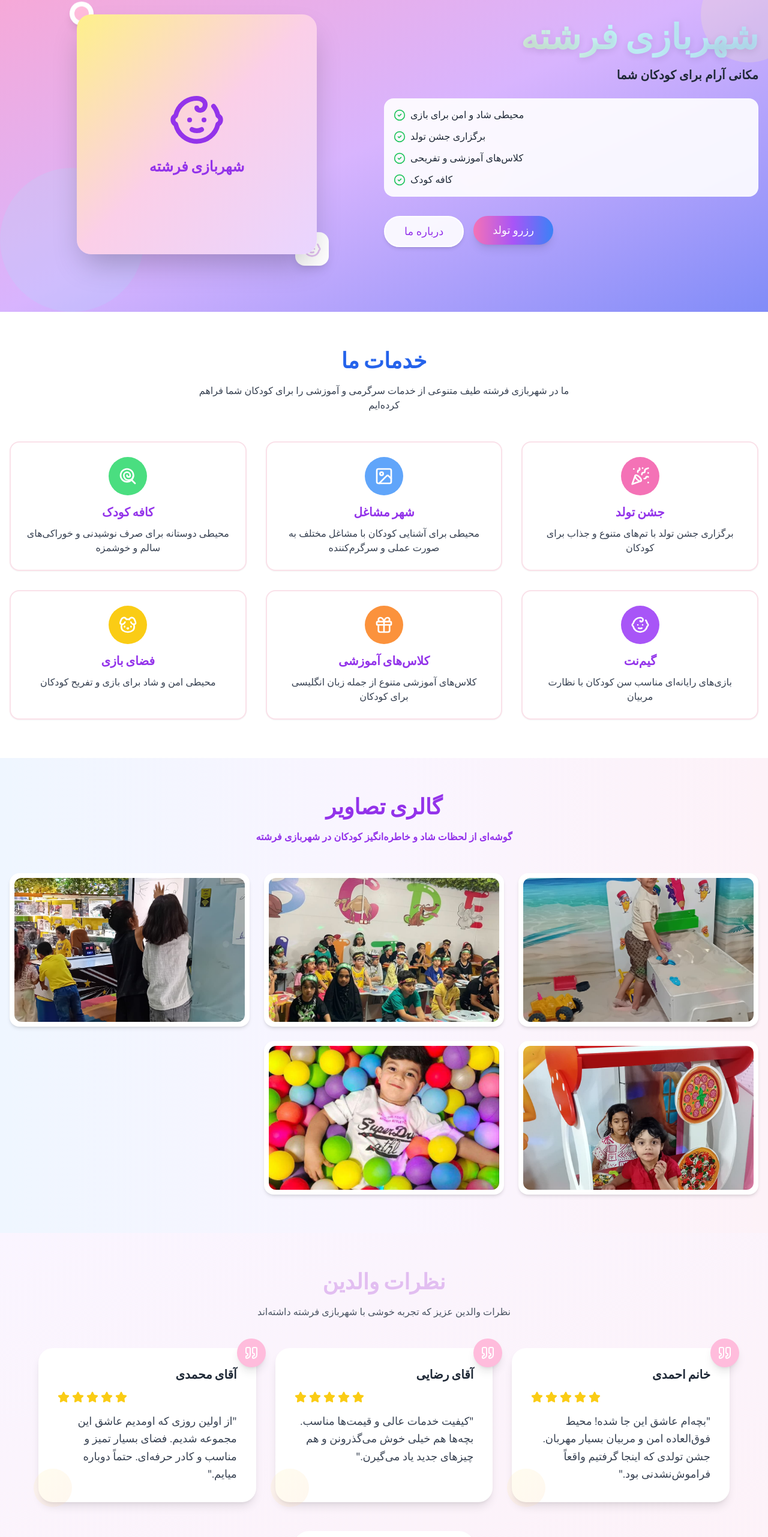
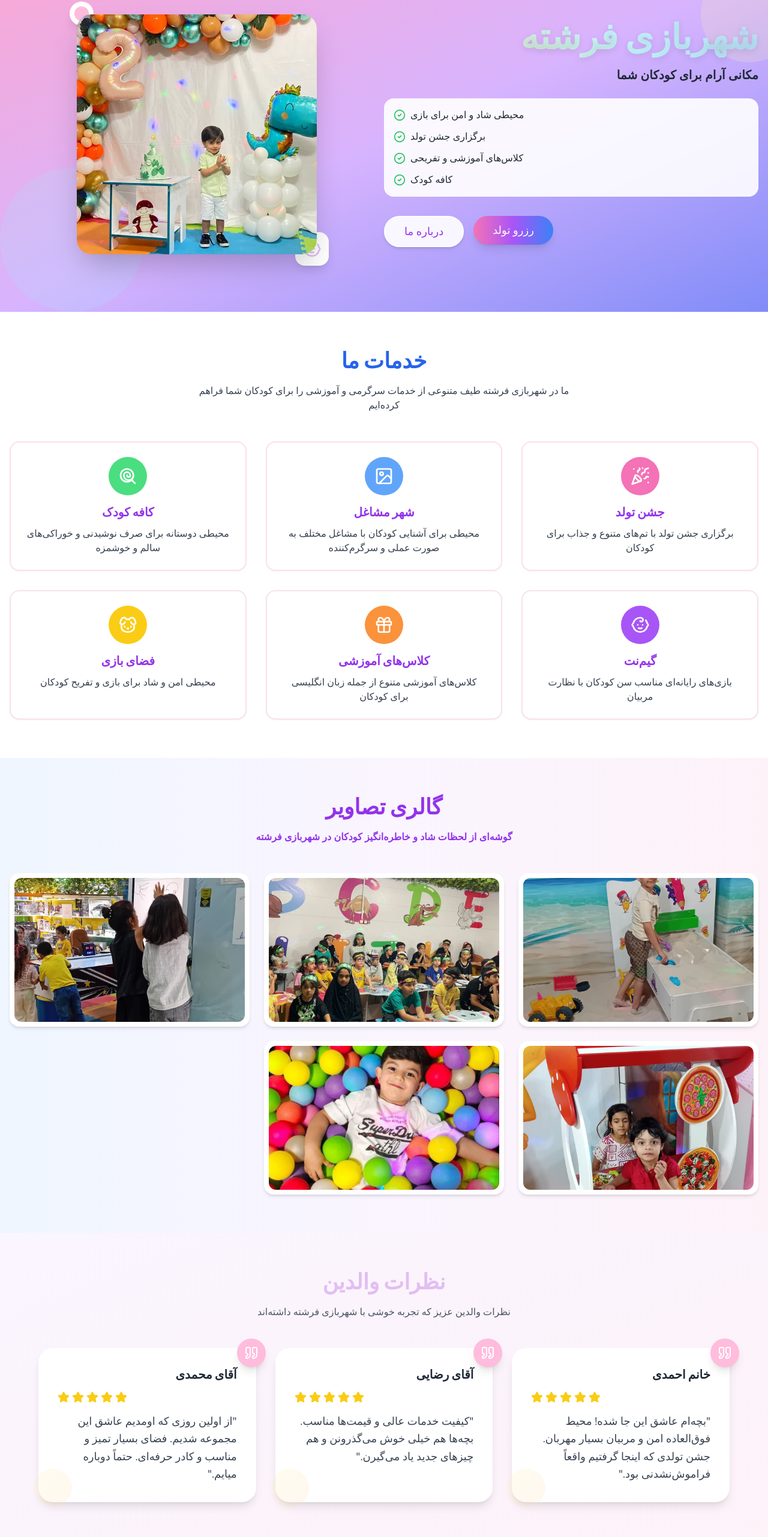
Before and after one commit to iRazavi/fereshteh-fun-world, a React (Vite) app: page / in a window 1280 px wide. Shown: the part 128-2691 px from the top of the page at 60% size. Built offline with nearby package versions, Linux system fonts and the light colour scheme.

Commit message:
Refactor: Update hero section and reviews
The hero section was updated to include the provided image. The "بیش از 300 نظر مثبت" text was removed from the parent reviews section. The `Hero.tsx` and `ParentReviews.tsx` files were modified.

```diff
--- a/src/components/Hero.tsx
+++ b/src/components/Hero.tsx
@@ -63,11 +63,12 @@ const Hero = () => {
         <div className="w-full md:w-1/2 flex justify-center order-1 md:order-2">
           <div className="relative w-72 h-72 md:w-[400px] md:h-[400px]">
             <div className="absolute inset-0 bg-gradient-to-br from-kid-pink via-kid-yellow to-kid-blue rounded-full opacity-30 animate-pulse"></div>
-            <div className="relative z-10 rounded-3xl h-full w-full shadow-2xl bg-gradient-to-br from-yellow-200 via-pink-200 to-purple-200 flex items-center justify-center">
-              <div className="text-center">
-                <Baby className="h-24 w-24 text-purple-600 mx-auto mb-4" />
-                <h3 className="text-2xl font-bold text-purple-600">شهربازی فرشته</h3>
-              </div>
+            <div className="relative z-10 rounded-3xl h-full w-full shadow-2xl overflow-hidden">
+              <img
+                src="/lovable-uploads/0ca6ef3a-fd8f-44b1-928c-fc826f3c0c99.png"
+                alt="جشن تولد در شهربازی فرشته"
+                className="w-full h-full object-cover"
+              />
             </div>
             <div className="absolute -bottom-5 -right-5 bg-white p-3 rounded-2xl shadow-lg floating">
               <Baby className="h-8 w-8 text-kid-purple" />
--- a/src/components/ParentReviews.tsx
+++ b/src/components/ParentReviews.tsx
@@ -65,15 +65,6 @@ const ParentReviews = () => {
             </div>
           ))}
         </div>
-
-        <div className="text-center mt-12">
-          <div className="inline-flex items-center gap-2 bg-white rounded-full px-6 py-3 shadow-md">
-            <span className="text-yellow-500 text-xl">⭐</span>
-            <span className="font-bold text-gray-800">4.9 از 5</span>
-            <span className="text-gray-600">|</span>
-            <span className="text-gray-600">بیش از 300 نظر مثبت</span>
-          </div>
-        </div>
       </div>
     </section>
   );
```
Also changed, not shown: public/lovable-uploads/0ca6ef3a-fd8f-44b1-928c-fc826f3c0c99.png (added).
